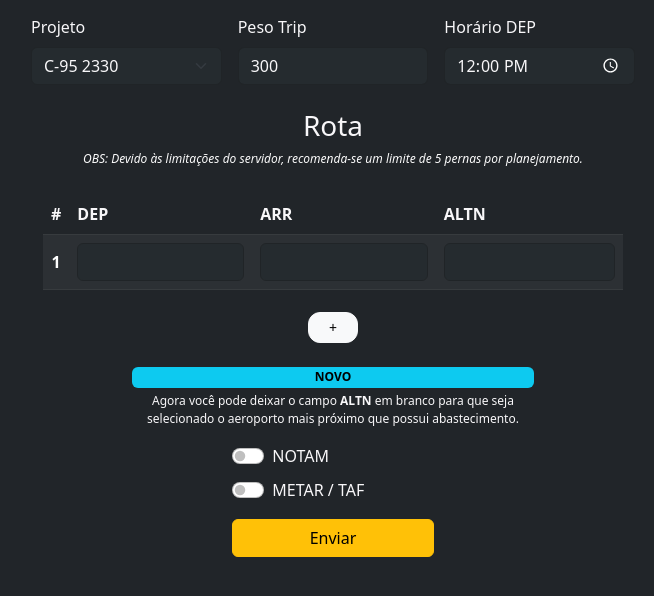
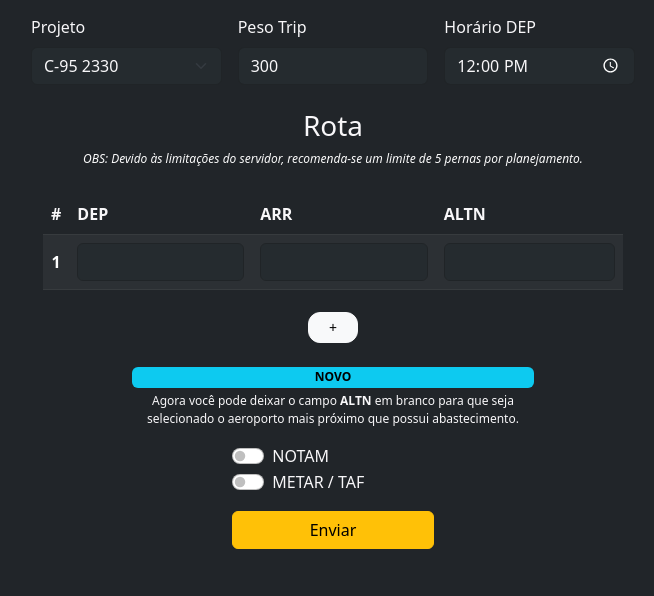
Before and after one commit to thalestmm/Pegasus, a Django app: page /planner/ in a window 1280 px wide. Shown: the part 148-744 px from the top of the page, without its empty margins (307-961 px from the left). Run offline with Django 4.2, Linux system fonts and the light colour scheme; data comes from the database, SQL or seed files in the repository; both versions use the stored data as it was after the commit; some libraries are stand-ins or nearby versions.

Commit message:
celog december update

```diff
--- a/mission_planner/templates/mission_planner/planner_form.html
+++ b/mission_planner/templates/mission_planner/planner_form.html
@@ -95,7 +95,7 @@
                 <span><p class="text-center" style="font-size: 12px; margin-top: 4px;">Agora você pode deixar o campo <strong>ALTN</strong> em branco para que seja selecionado o aeroporto mais próximo que possui abastecimento.</p></span>
 
     </div>
-    <div class="d-grid gap-2 col-4 mx-auto" id="checkboxes" style="padding-bottom: 15px;">
+    <div class="d-grid col-4 mx-auto" id="checkboxes" style="padding-bottom: 15px;">
     <div class="form-check form-switch">
       <input class="form-check-input" type="checkbox" id="NotamCheckbox" name="NotamCheckbox">
       <label class="form-check-label" for="NotamCheckbox">NOTAM</label>
--- a/mission_planner/views.py
+++ b/mission_planner/views.py
@@ -61,8 +61,6 @@ def render_mission(request, form_data, package):
     extra_data = ['csrfmiddlewaretoken', 'project', 'trip_weight', 'takeoff_time']
 
     package_dict = {c[0]: c[1] for c in package}
-
-    print(package_dict)
 
     for key in extra_data:
         package_dict.pop(key)
```
Also changed, not shown: db.sqlite3, 1 other file.
